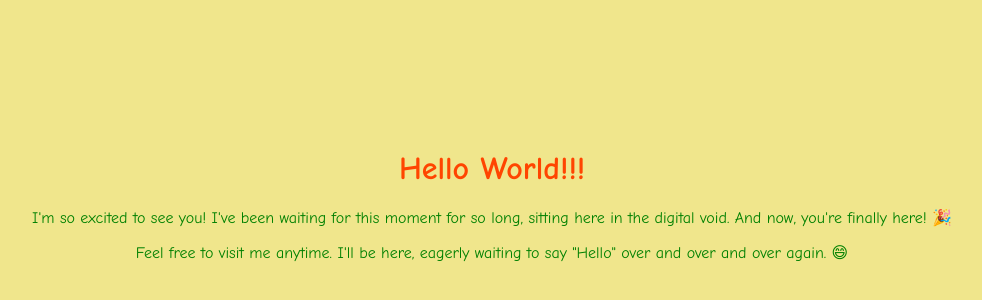
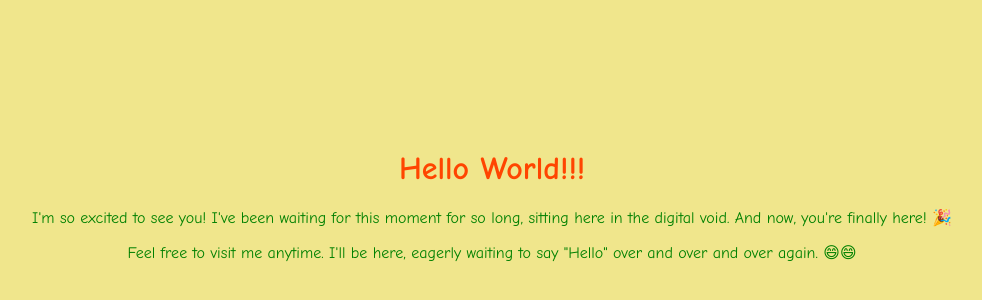
Before and after one commit to sensationalspace/gitVideo, a plain HTML site: page index.html in a window 1280 px wide. Shown: the part 106-406 px from the top of the page, without its empty margins (148-1130 px from the left). Drawn offline with Linux system fonts and the light colour scheme.

Commit message:
added extra smiley

```diff
--- a/index.html
+++ b/index.html
@@ -28,6 +28,6 @@
 <body>
     <h1>Hello World!!!</h1>
     <p>I'm so excited to see you! I've been waiting for this moment for so long, sitting here in the digital void. And now, you're finally here! 🎉</p>
-    <p>Feel free to visit me anytime. I'll be here, eagerly waiting to say "Hello" over and over and over again. 😄</p>
+    <p>Feel free to visit me anytime. I'll be here, eagerly waiting to say "Hello" over and over and over again. 😄😄</p>
 </body>
 </html>
```
